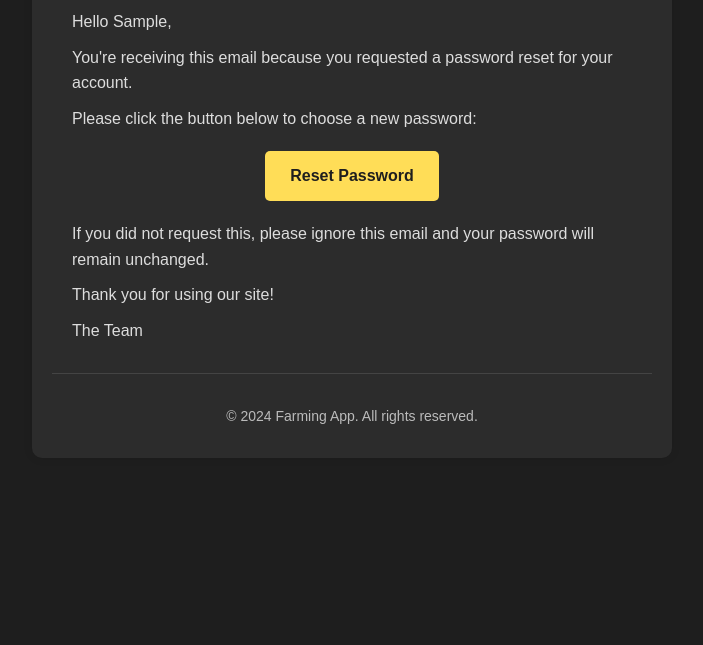
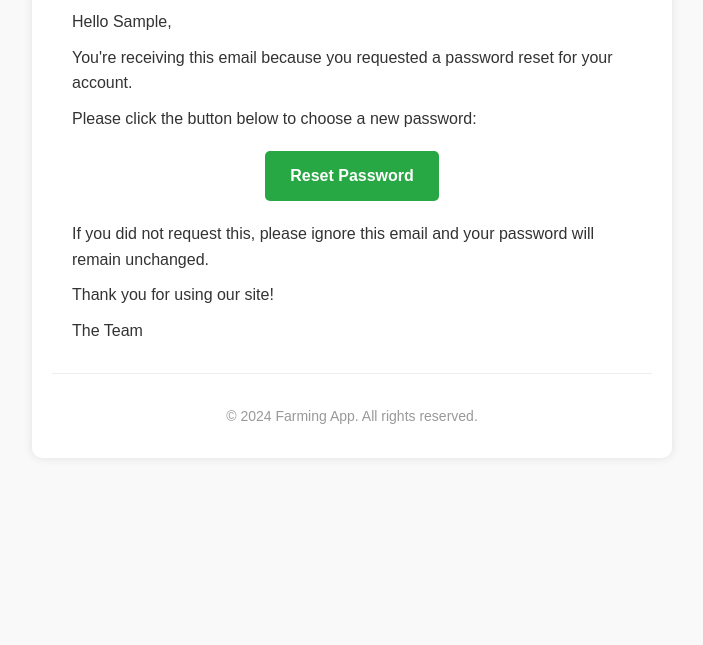
Before and after one commit to YB-CG/farming_livestock_core, a Django app: template authentication/templates/password_reset_email.html in a window 1280 px wide. Shown: the part 155-800 px from the top of the page, without its empty margins (288-991 px from the left). Run offline with Django 5.2, Linux system fonts and the light colour scheme; the template is opened without the code that fills it, so the values that code supplies are empty; the visitor is signed in with stand-in values (Sample User, id 1).

Commit message:
Update Email Template

```diff
--- a/authentication/templates/password_reset_email.html
+++ b/authentication/templates/password_reset_email.html
@@ -9,6 +9,8 @@
             margin: 0;
             padding: 0;
             font-family: 'Arial', sans-serif;
+            background-color: #f9f9f9; /* Default light theme background */
+            color: #333333; /* Default light theme text color */
         }
         .container {
             width: 100%;
@@ -16,7 +18,7 @@
             margin: 0 auto;
             padding: 20px;
             border-radius: 10px;
-            background-color: #ffffff;
+            background-color: #ffffff; /* Default light theme container background */
             box-shadow: 0 0 10px rgba(0, 0, 0, 0.1);
         }
         .header {
@@ -29,7 +31,6 @@
         .content {
             padding: 20px;
             line-height: 1.6;
-            color: #333333;
         }
         .content p {
             margin: 10px 0;
@@ -45,7 +46,7 @@
             text-align: center;
             text-decoration: none;
             border-radius: 5px;
-            background-color: #28a745; /* Vivid green */
+            background-color: #28a745; /* Default light theme button color */
         }
         .footer {
             text-align: center;
@@ -56,50 +57,36 @@
         }
 
         /* Dark Theme */
-        body.dark-theme {
+        @media (prefers-color-scheme: dark) {
+            body {
                 background-color: #1e1e1e;
                 color: #ffffff;
             }
-        body.dark-theme .container {
+            .container {
                 background-color: #2c2c2c;
             }
-        body.dark-theme .header {
+            .header {
                 border-bottom-color: #444444;
             }
-        body.dark-theme .footer {
+            .footer {
                 border-top-color: #444444;
                 color: #bbbbbb;
             }
-        body.dark-theme .content p {
+            .content p {
                 color: #dddddd;
             }
-        body.dark-theme .button {
-            background-color: #ffdd57; /* Darker orange */
+            .button {
+                background-color: #ff7f50; /* Darker orange for dark theme */
                 color: #1e1e1e;
             }
-
-        /* Light Theme */
-        body.light-theme {
-            background-color: #f9f9f9;
-            color: #333333;
-        }
-        body.light-theme .container {
-            background-color: #ffffff;
-        }
-        body.light-theme .footer {
-            border-top-color: #eeeeee;
-            color: #999999;
-        }
-        body.light-theme .button {
-            background-color: #28a745; /* Vivid green */
-            color: #ffffff;
         }
     </style>
 </head>
-<body class="dark-theme"> <!-- Change class to 'dark-theme' for dark mode -->
+<body>
     <div class="container">
         <div class="header">
             <img src="https://encrypted-tbn0.gstatic.com/images?q=tbn:ANd9GcRtmymkViyn-yDxIZ0L8bZvq3Xv3-NZZM-LtQ&s" alt="Farming App Logo">
+
         </div>
         <div class="content">
             <p>Hello {{ user.first_name }},</p>
```
Lines whose indentation alone changed are shown as unchanged.
